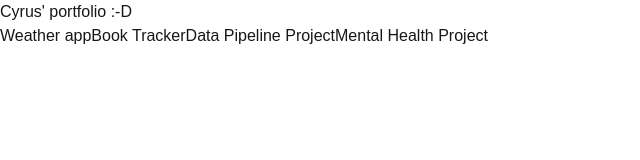
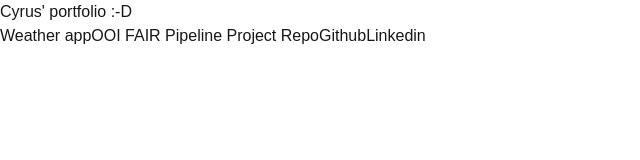
Before and after one commit to OiOfMidworld/portfolioTake2, a Next.js app in the folder my-site/: page / in a window 1280 px wide. Shown: the top 160 px of the page, without its empty margins (0-640 px from the left). Built offline with nearby package versions, Linux system fonts and the light colour scheme.

Commit message:
Update links and labels in page.tsx

```diff
--- a/my-site/src/app/page.tsx
+++ b/my-site/src/app/page.tsx
@@ -20,29 +20,29 @@ export default function Home() {
 
           <a
             className="rounded-full border border-solid border-black/[.08] dark:border-white/[.145] transition-colors flex items-center justify-center hover:bg-[#f2f2f2] dark:hover:bg-[#1a1a1a] hover:border-transparent text-sm sm:text-base h-10 sm:h-12 px-4 sm:px-5 sm:min-w-44"
-            href=""
+            href="https://github.com/OiOfMidworld/ooi_fair_pipeline_project"
             target="_blank"
             rel="noopener noreferrer"
           >
-            Book Tracker
+             OOI FAIR Pipeline Project Repo
           </a>
 
           <a
             className="rounded-full border border-solid border-black/[.08] dark:border-white/[.145] transition-colors flex items-center justify-center hover:bg-[#f2f2f2] dark:hover:bg-[#1a1a1a] hover:border-transparent text-sm sm:text-base h-10 sm:h-12 px-4 sm:px-5 sm:min-w-44"
-            href=""
+            href="https://github.com/OiOfMidworld"
             target="_blank"
             rel="noopener noreferrer"
           >
-            Data Pipeline Project
+            Github
           </a>
 
           <a
             className="rounded-full border border-solid border-black/[.08] dark:border-white/[.145] transition-colors flex items-center justify-center hover:bg-[#f2f2f2] dark:hover:bg-[#1a1a1a] hover:border-transparent text-sm sm:text-base h-10 sm:h-12 px-4 sm:px-5 sm:min-w-44"
-            href=""
+            href="https://linkedin.com/in/cyruswickersham"
             target="_blank"
             rel="noopener noreferrer"
           >
-            Mental Health Project
+            Linkedin
           </a>
         </div>
       </main>
```
